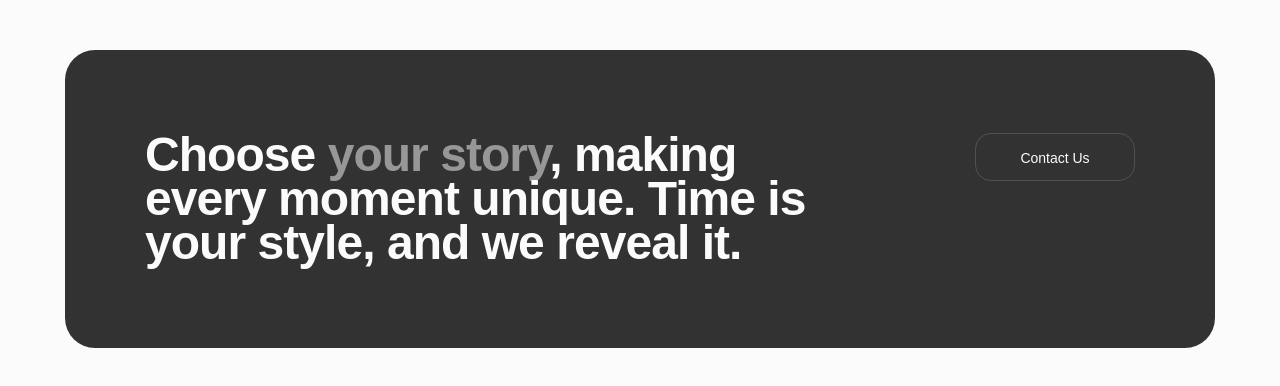
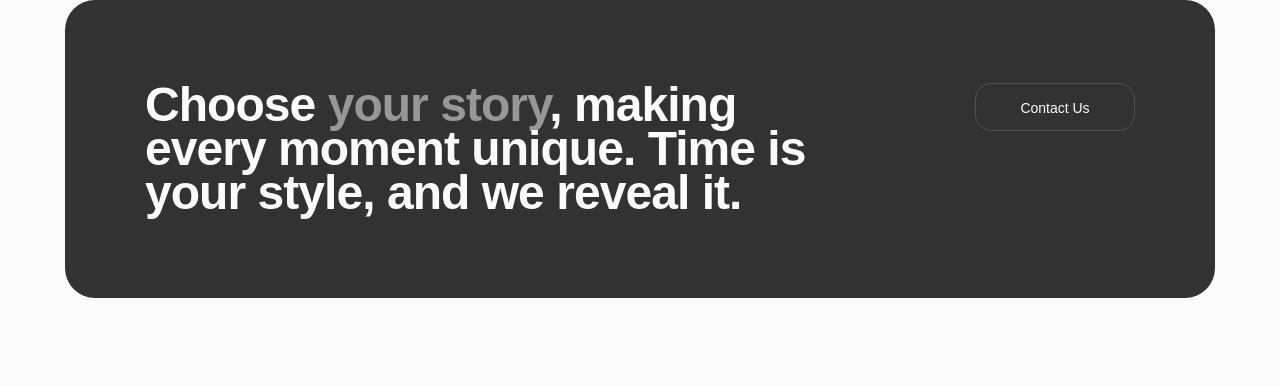
Before and after one commit to mykhailo-moskalov/project-group-02, a website built with Vite: page src/index.html in a window 1280 px wide. Built offline with nearby package versions, Linux system fonts and the light colour scheme; files whose address does not match are found by name.

Commit message:
add advertisement html and css

```diff
--- a/src/css/advertisement.css
+++ b/src/css/advertisement.css
@@ -12,8 +12,7 @@
 }
 
 .advertisement {
-  margin-top: 30px;
-  margin-bottom: 30px;
+  margin-bottom: 60px;
 }
 
 .advertisement-container {
@@ -70,6 +69,7 @@
   text-align: center;
   color: var(--background);
   transition: background-color 250ms cubic-bezier(0.4, 0, 0.2, 1);
+  scroll-behavior: smooth;
 }
 
 .advertisement-link:hover,
@@ -80,8 +80,7 @@
 
 @media screen and (min-width: 768px) {
   .advertisement {
-    margin-top: 40px;
-    margin-bottom: 40px;
+    margin-bottom: 80px;
   }
   .advertisement-container {
     max-width: 704px;
@@ -102,15 +101,15 @@
 
   .advertisement-text {
     max-width: 576px;
-    font-size: 46px;
+    font-size: 48px;
     line-height: 0.92;
+    letter-spacing: -0.04em;
   }
 }
 
 @media screen and (min-width: 1280px) {
   .advertisement {
-    margin-top: 50px;
-    margin-bottom: 50px;
+    margin-bottom: 100px;
   }
   .advertisement-container {
     min-width: 1150px;
@@ -130,6 +129,6 @@
 
   .advertisement-text {
     max-width: 690px;
-    font-size: 48px;
+    letter-spacing: -0.02em;
   }
 }
```
